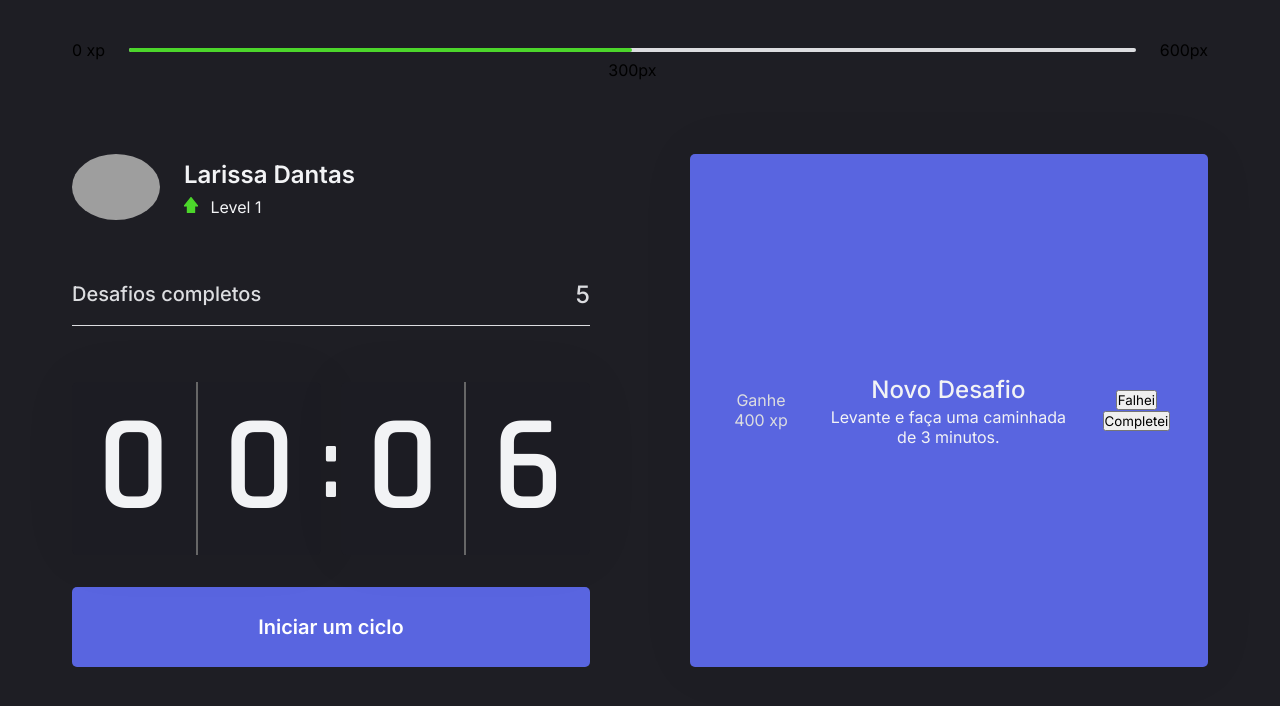
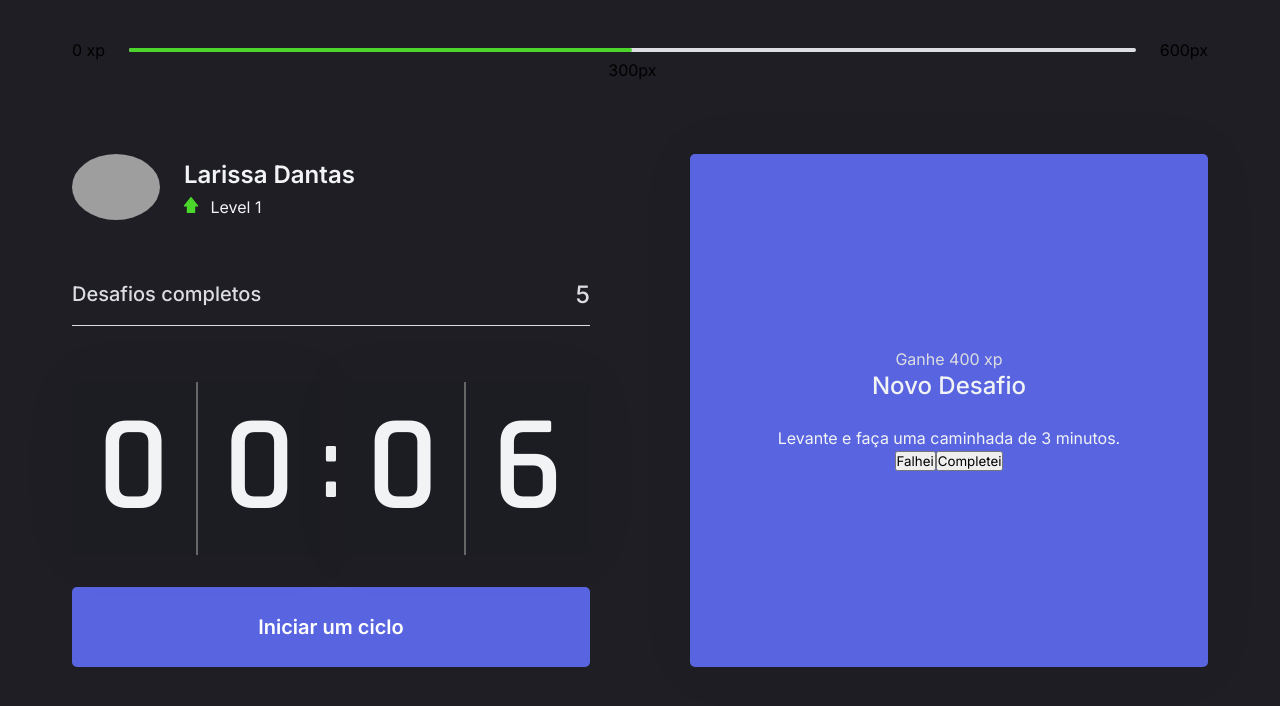
Before and after one commit to RikoKami/pomodoro, a Next.js app: page / in a window 1280 px wide. Shown: the top 706 px of the page. Built offline with nearby package versions, Linux system fonts and the light colour scheme; grey boxes are pictures that could not be loaded.

Commit message:
style: centering icon with text

```diff
--- a/src/components/ChallengeBox/challengeBox.module.scss
+++ b/src/components/ChallengeBox/challengeBox.module.scss
@@ -27,8 +27,11 @@
     display: flex;
     align-items: center;
     column-gap: 24px;
+    flex-direction: column;
     p {
       color: nth($neutral, 3);
+      line-height: 1.4;
+      margin-top: 1.5rem;
     }
     .icon {
       position: relative;
```
